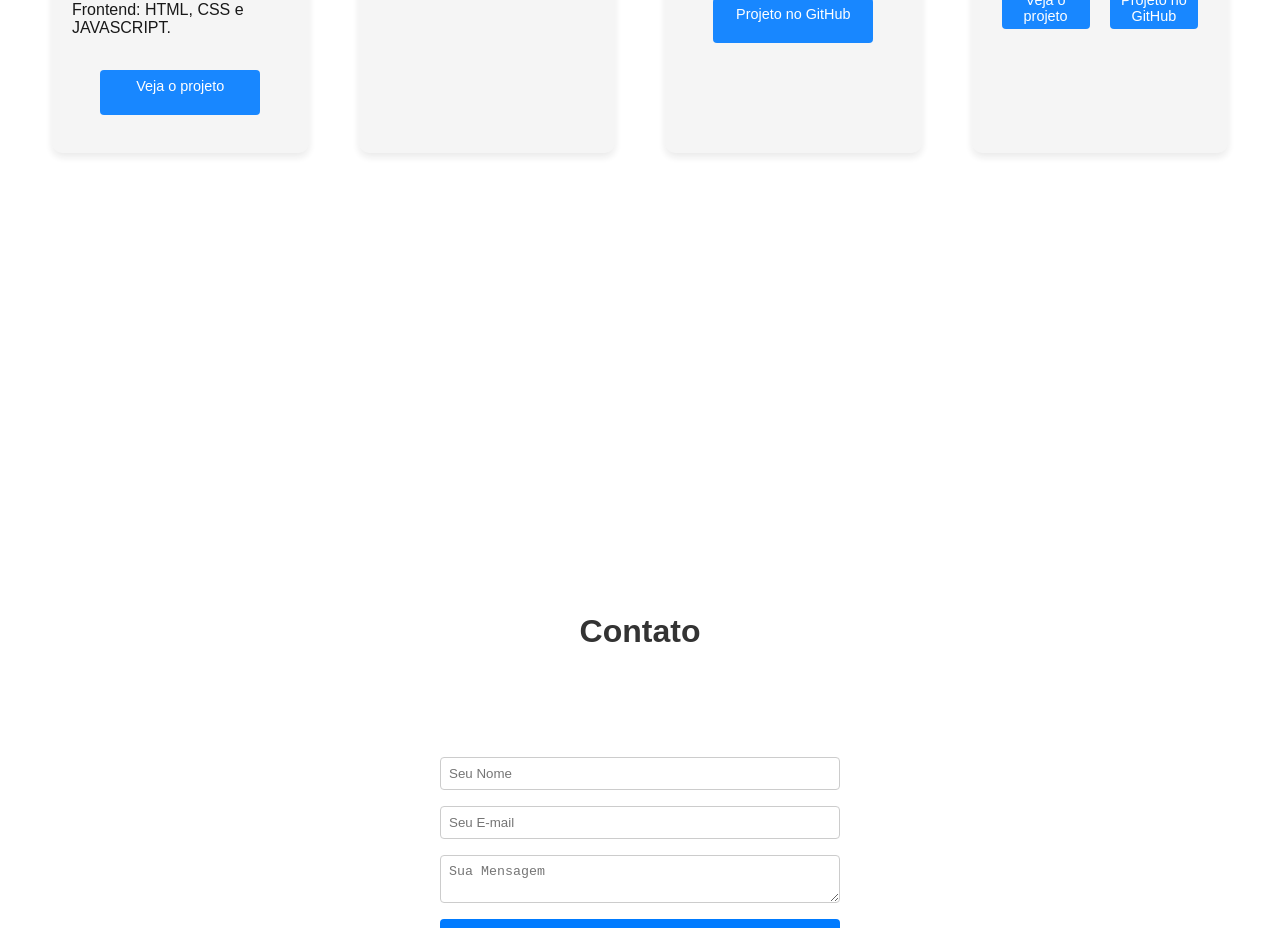
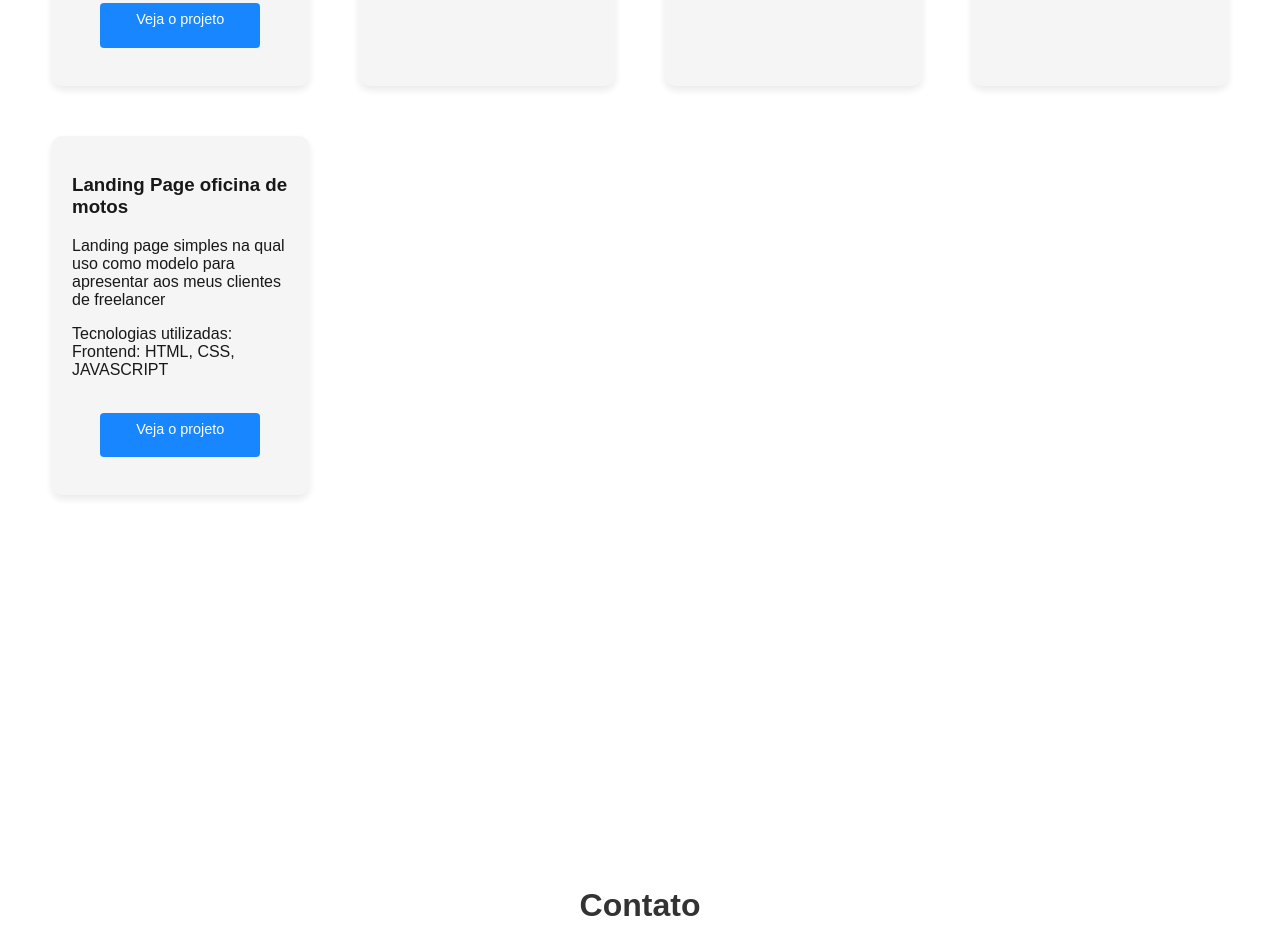
Before and after one commit to PatrikMaltacm/portfolio-2025-pm, a React (Vite) app: page / in a window 1280 px wide. Shown: the part 2480-3408 px from the top of the page. Built offline with nearby package versions, Linux system fonts and the light colour scheme.

Commit message:
adicionando projeto

```diff
--- a/src/sections/projects/Projects.jsx
+++ b/src/sections/projects/Projects.jsx
@@ -71,6 +71,20 @@ const Projects = () => {
                 <a href="https://github.com/PatrikMaltacm/db-consult-api" target="_blank">Projeto no GitHub</a>
             </div>
         </div>
+        <div className="project">
+          <h3>Landing Page oficina de motos</h3>
+          <p>
+              Landing page simples na qual uso como modelo para apresentar aos meus clientes de freelancer<br/>
+
+          </p>
+          <p>
+              Tecnologias utilizadas: <br/>
+              Frontend: HTML, CSS, JAVASCRIPT
+          </p>
+            <div className="link-container">
+                <a href="https://paginamodelooficinapm.netlify.app/" target="_blank">Veja o projeto</a>
+            </div>
+        </div>
       </div>
     </section>
   );
```
